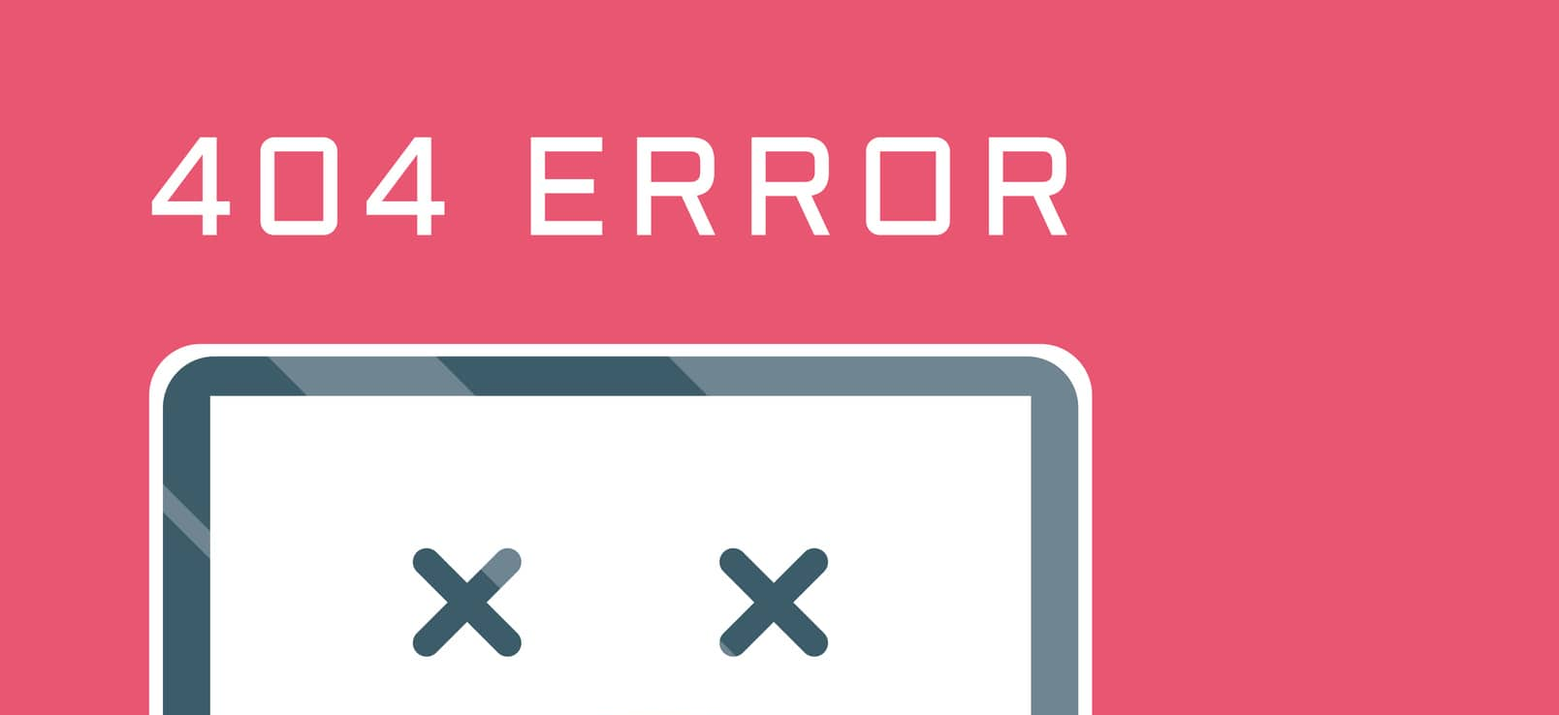
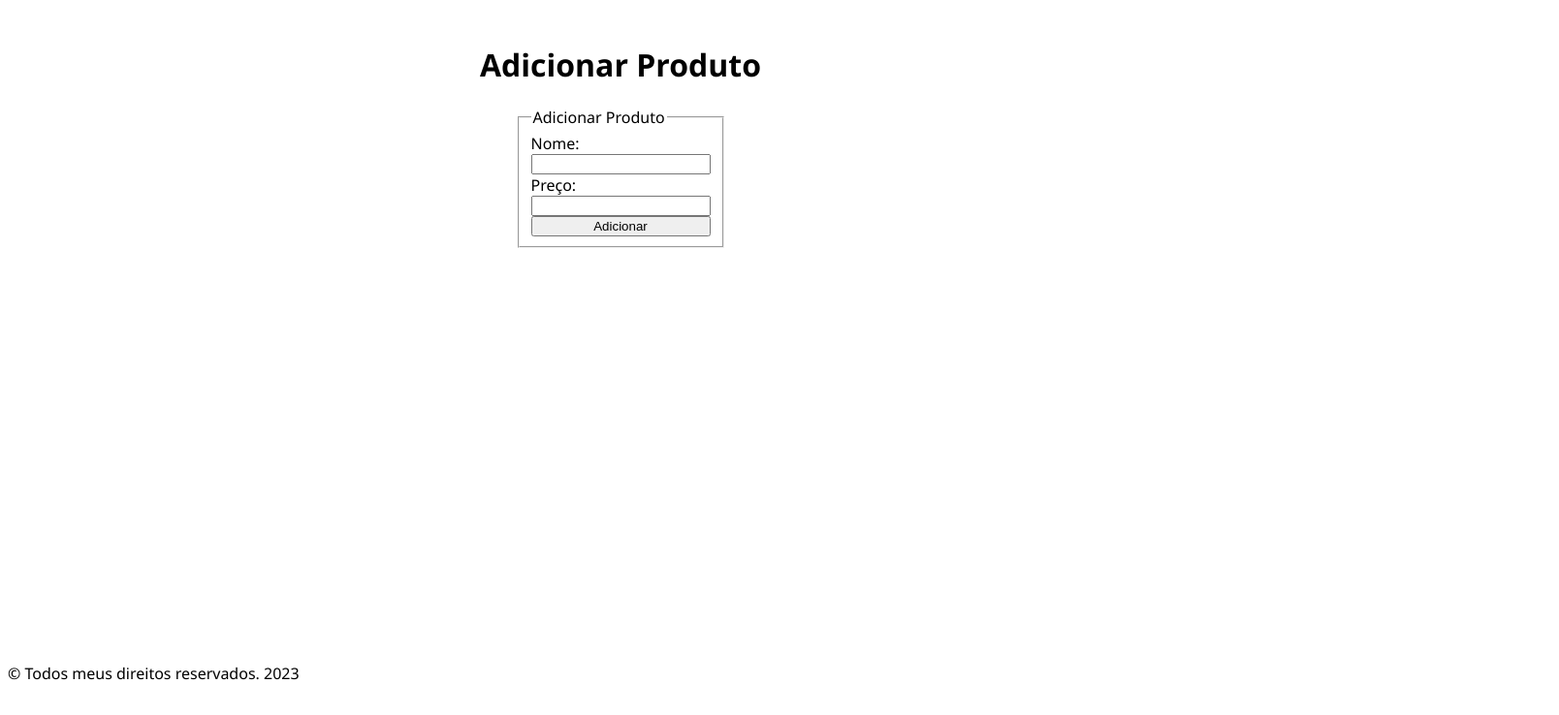
Before and after one commit to gabsmelin/Web-Aula02, a React (Vite) app in the folder projetinho02/: page /adicionar/produtos in a window 1280 px wide. Before the commit this address had no page. Shown: the part 78-816 px from the top of the page at 97% size, 1608 px wide, since content can reach past the window. Built offline with nearby package versions, Linux system fonts and the light colour scheme.

Commit message:
Finalizado!

```diff
--- a/projetinho02/src/Components/Cabecalho.jsx
+++ b/projetinho02/src/Components/Cabecalho.jsx
@@ -5,12 +5,12 @@ export default function Cabecalho() {
     return(
         <>
           <header>
-            <h1>Flamengudo</h1>
+            <h1>Lojinha</h1>
             <ul>
                 <li><Link to="/home">Home</Link></li>
                 <li><Link to="/produtos">Produtos</Link></li>
                 <li><Link to="/editar/produtos/1">Editar Produto - 01</Link></li>
-                <li><Link to="/editar/produtos/1">Editar Produto - 02</Link></li>
+                <li><Link to="/adicionar/produtos">Adicionar Produto</Link></li>
                 <li><Link to="/editar/produtos/1">Editar Produto - 03</Link></li>
             </ul>
         </header>
--- /dev/null
+++ b/projetinho02/src/Components/Rodape.css
@@ -0,0 +1,6 @@
+footer {
+    display: flex;
+    flex-direction: column;
+    position: fixed;
+    bottom: 0px;
+}
--- a/projetinho02/src/Components/Rodape.jsx
+++ b/projetinho02/src/Components/Rodape.jsx
@@ -1,3 +1,5 @@
+import './Rodape.css'
+
 export default function Rodape() {
     return(
         <>
--- a/projetinho02/src/main.jsx
+++ b/projetinho02/src/main.jsx
@@ -11,6 +11,7 @@ import Home from './routes/Home.jsx';
 import EditarProdutos from './routes/EditarProdutos.jsx';
 import ExcluirProdutos from './routes/ExcluirProduto.jsx';
 import Produtos from './routes/Produtos.jsx';
+import AdicionarProduto from './routes/AdicionarProduto.jsx';
 
 const router = createBrowserRouter([
   { path: '/', element: <App />,
@@ -20,6 +21,7 @@ const router = createBrowserRouter([
         { path: '/produtos', element: <Produtos />},
         { path: '/editar/produtos/:id', element: <EditarProdutos />},
         { path: '/excluir/produtos/:id', element: <ExcluirProdutos />},
+        { path: '/adicionar/produtos', element: <AdicionarProduto />},
     ]
   },
 ])
--- /dev/null
+++ b/projetinho02/src/routes/AdicionarProduto.jsx
@@ -0,0 +1,66 @@
+
+import { useNavigate, useParams } from "react-router-dom";
+import { ListaProdutos } from "../Components/ListaProdutos";
+import { useState } from "react";
+
+
+export default function AdicionarProduto() {
+    document.title = "Adicionar Produtos";
+
+    const navigate = useNavigate();
+
+    //Criando variáveis para pegar o valor dos inputs
+    const [produtos, setProduto] = useState({
+        nome: '',
+        preco: '',
+    });
+
+    //Atulizando escrita dentro do input até chegar no resultado final(escrita que irá ser adicionada na nossa lista)
+    const handleChange = (event) => {
+        const {name, value} =event.target;
+
+        setProduto({...produtos,[name]:value})
+    }
+
+    //função para adicionar os valores de fato
+    const handleAdd = (event) => {
+        //evitar que a página fique recarregando
+        event.preventDefault();
+
+        //adicionando valores passados pelo usuário nos inputs
+        ListaProdutos.push({id: ListaProdutos.length + 1, ...produtos});
+
+        alert("Produto adicionado com sucesso!");
+
+        //realizando o redirect
+        navigate('/produtos')
+    }
+
+
+   return(
+        <div>
+            <h1>Adicionar Produto</h1>
+            <div>
+                <form action="">
+                    <fieldset>
+                        <legend>Adicionar Produto</legend>
+                        <div>
+                            <input type="hidden" id="id" />
+                        </div>
+                        <div>
+                            <label htmlFor="idNome">Nome:</label>
+                            <input type="text" name="nome" id="idNome" value={produtos.nome} onChange={handleChange}/>
+                        </div>
+                        <div>
+                            <label htmlFor="idPreco">Preço:</label>
+                            <input type="number" name="preco" id="idPreco" value={produtos.preco} onChange={handleChange}/>
+                        </div>
+                        <div>
+                            <button onClick={handleAdd}>Adicionar</button>
+                        </div>
+                    </fieldset>
+                </form>
+            </div>
+        </div>
+    )
+}
--- a/projetinho02/src/routes/ExcluirProduto.jsx
+++ b/projetinho02/src/routes/ExcluirProduto.jsx
@@ -1,5 +1,5 @@
 import { useNavigate, useParams } from "react-router-dom";
-
+import { ListaProdutos } from "../Components/ListaProdutos";
 export default function ExcluirProdutos() {
     document.title = "Excluir Produtos";
 
--- a/projetinho02/src/routes/Produtos.jsx
+++ b/projetinho02/src/routes/Produtos.jsx
@@ -26,7 +26,7 @@ export default function Produtos() {
                     <tr key={indice}>
                         <td>{produto.id}</td>
                         <td>{produto.nome}</td>
-                        <td>{produto.preco}</td>
+                        <td>R${produto.preco}</td>
                         <td>
                             <Link to={`/editar/produtos/${produto.id}`}><Editar/>Editar | </Link>
                             <Link to={`/excluir/produtos/${produto.id}`}><Excluir/>Excluir</Link>
@@ -37,7 +37,7 @@ export default function Produtos() {
                 </tbody>
                 <tfoot>
                     <tr>
-                        <td colSpan={4}>Produtos</td>
+                        <td colSpan={4}><Link to="/adicionar/produtos">Adicionar</Link></td>
                     </tr>
                 </tfoot>
             </table>
```
